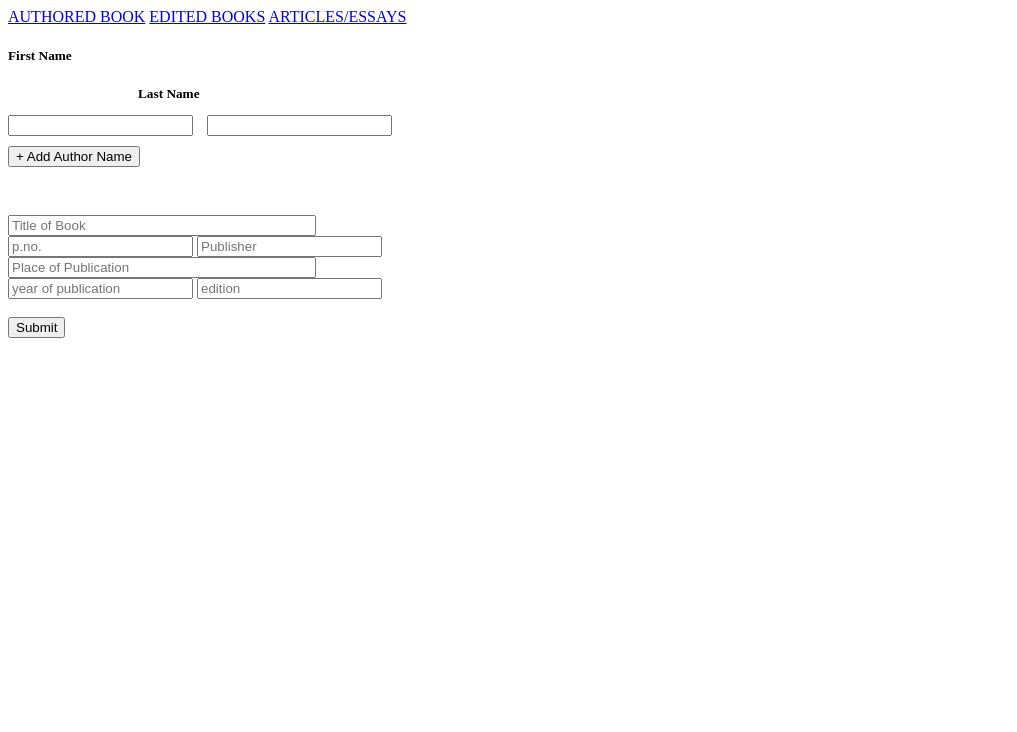
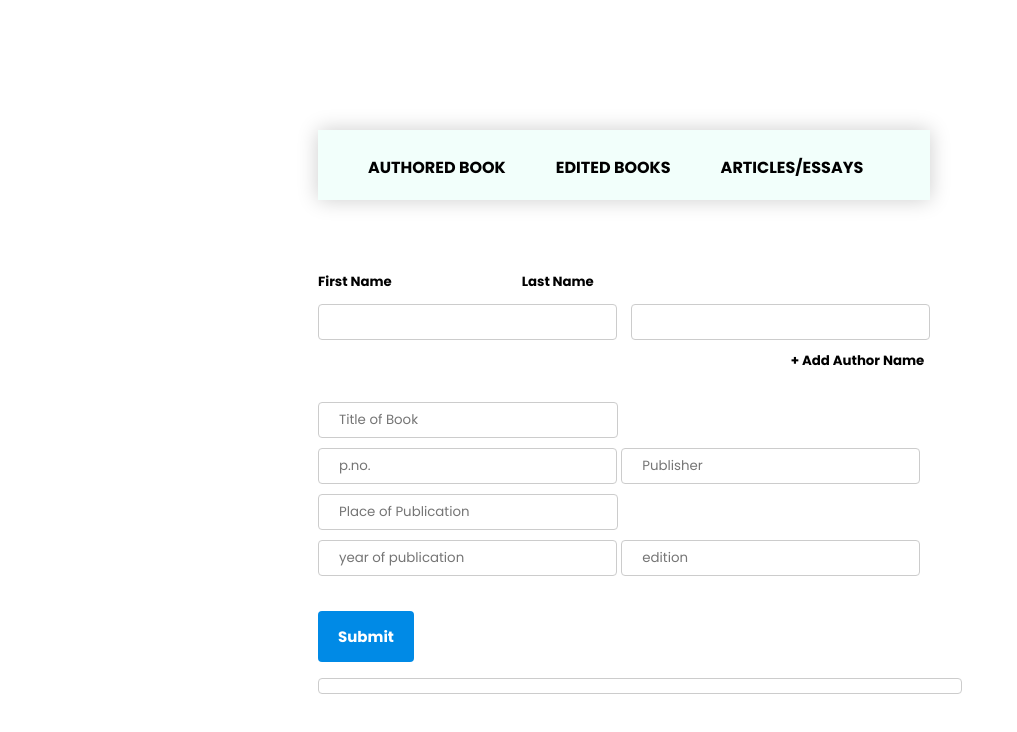
Before and after one commit to SamvaranKohli/Citation, a plain HTML site: page index.html in a window 1280 px wide. Shown: the whole page, without its empty margins (0-1017 px from the left). Drawn offline with Linux system fonts and the light colour scheme.

Commit message:
initialCommit

```diff
--- a/index.html
+++ b/index.html
@@ -5,7 +5,7 @@
     <meta name="viewport" content="width=device-width, initial-scale=1">
     <title></title>
 
-    <link rel="stylesheet" href="style.css">
+    <link rel="stylesheet" href="styles.css">
 
     <link rel="preconnect" href="https://fonts.googleapis.com">
     <link rel="preconnect" href="https://fonts.gstatic.com" crossorigin>
--- /dev/null
+++ b/styles.css
@@ -0,0 +1,105 @@
+*
+{
+  font-family: 'Poppins', sans-serif;
+}
+
+.auth_input
+{
+  padding: 7px 20px;
+  display: inline-block;
+  border: 1px solid #ccc;
+  border-radius: 4px;
+  box-sizing: border-box;
+}
+
+.input_re
+{
+    padding: 7px 20px;
+    display: inline-block;
+    border: 1px solid #ccc;
+    border-radius: 4px;
+    box-sizing: border-box;
+    margin-bottom: 10px;
+}
+
+.del_button
+{
+    background: #fff;
+    border: 0px solid black;
+    cursor: pointer;
+}
+
+.addName
+{
+    background: #fff;
+    border: 0px solid black;
+    cursor: pointer;
+    float: right;
+    font-weight: bold;
+}
+
+.AuthorNames
+{
+    display: inline-block;
+    margin-top: 50px;
+}
+
+.title
+{
+    display: flex;
+    flex-direction: row;
+}
+
+.isl {
+  margin: 100px 300px;
+  padding: 10px;
+  align-items: center;
+}
+
+.sub_button
+{
+  background-color: #008ae6;
+  color: white;
+  padding: 14px 20px;
+  border: none;
+  border-radius: 4px;
+  font-weight: 700;
+  font-size: 15px;
+}
+
+.navbar
+{
+    margin-top: 20px;
+    box-shadow: 0 0 20px 0px rgba(0, 0, 0, 0.2);
+    background: #F2FFFB;
+    width: 95%;
+    height: 70px;
+}
+
+.container
+{
+    padding-top: 25px;
+}
+
+.navbar a
+{
+    float: left;
+    text-decoration: none;
+    padding-left: 50px;
+    font-weight: 700;
+    color: #000;
+}
+
+.navbar a:hover
+{
+    color: #008EFF;
+}
+
+.finalText
+{
+    padding: 7px 20px;
+    border: 1px solid #ccc;
+    border-radius: 4px;
+    box-sizing: border-box;
+    margin-bottom: 10px;
+}
```
